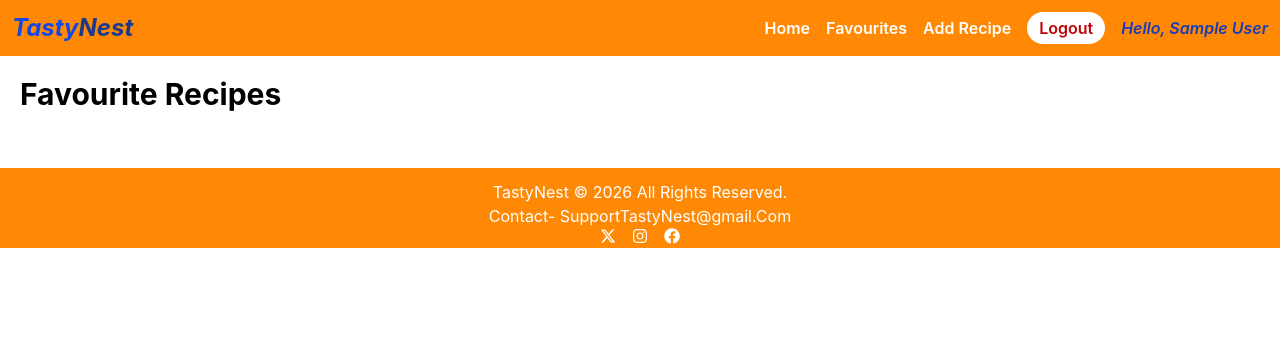
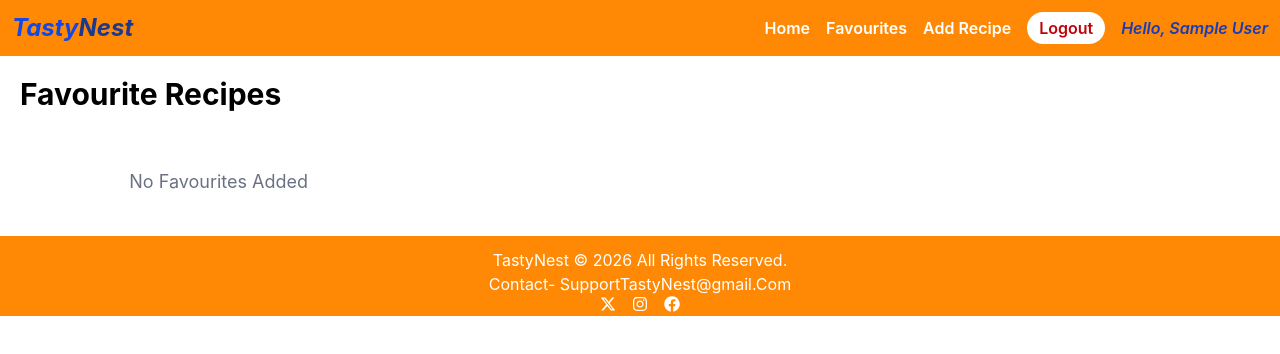
Before and after one commit to ancilydav/Mini_Project_Recipe_SharingPlatform, a React (Vite) app: page /favourites in a window 1280 px wide. Shown: the top 354 px of the page. Built offline with nearby package versions, Linux system fonts and the light colour scheme; sample sign-in values are in the browser's storage.

Commit message:
final commit

```diff
--- a/src/Pages/Favourites.jsx
+++ b/src/Pages/Favourites.jsx
@@ -8,9 +8,11 @@ const Favourites = () => {
     <div className="p-5">
       <h1 className="text-3xl font-bold mb-4">Favourite Recipes</h1>
       <div className="grid grid-cols-3 gap-6">
-        {favourites.map((recipe) => (
+        {favourites.length===0?(<p className="text-gray-500 text-lg text-center mt-10"> No Favourites Added </p>):(
+        favourites.map((recipe) => (
           <RecipeCard key={recipe.id} recipe={recipe} />
-        ))}
+        ))
+      )}
       </div>
     </div>
   );
```
